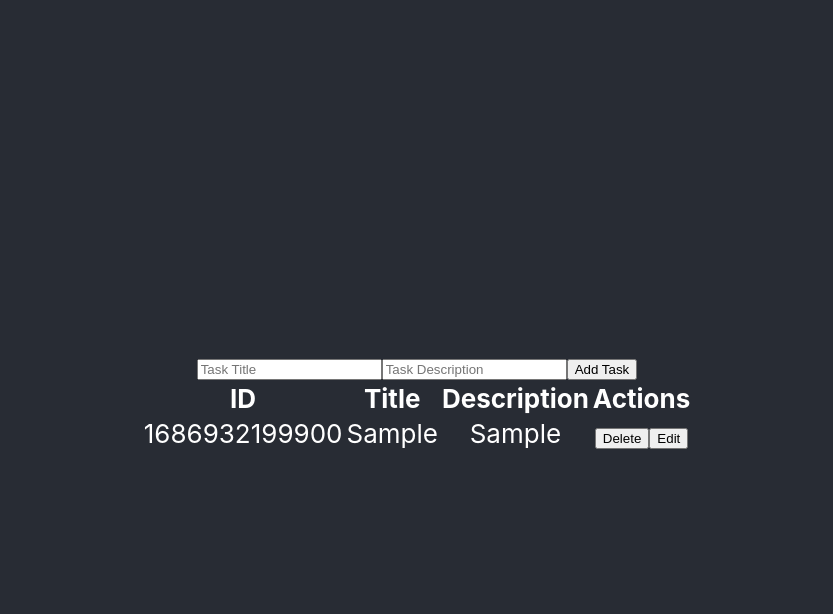
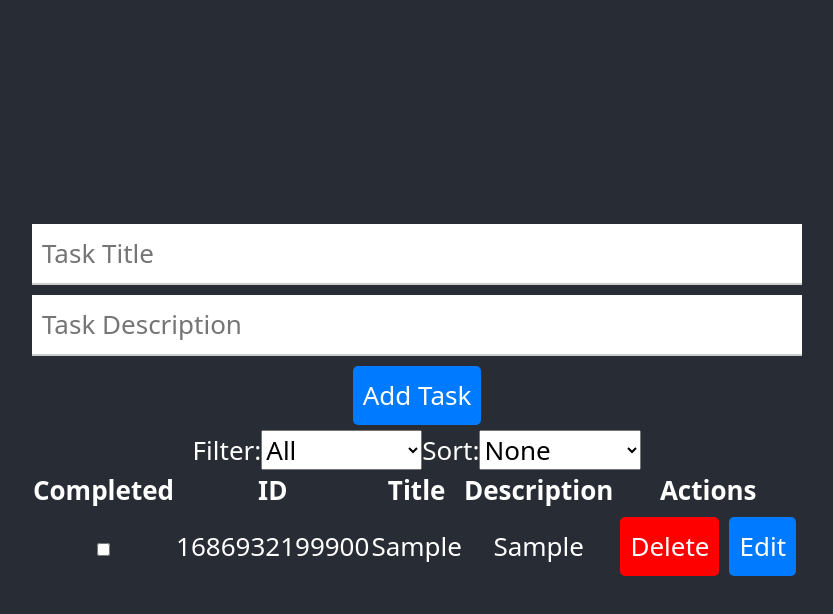
Before and after one commit to lungeloncube/task_management, a React (Create React App) app: page / in a window 1280 px wide. Both pictures are taken after typing "Sample", "Sample" into the empty fields and a click on the button "Add Task". Shown: the top 614 px of the page, without its empty margins (223-1056 px from the left). Built offline with nearby package versions, Linux system fonts and the light colour scheme.

Commit message:
Adding filtering, sorting and sessions

```diff
--- a/src/components/Task.js
+++ b/src/components/Task.js
@@ -3,7 +3,7 @@ import TaskEditor from './TaskEditor';
 
 
 const Task = (props) => {
-  const { task , onDelete, onEdit} = props;
+  const { task , onDelete, onEdit, toggleComplete} = props;
   const [isEditing, setIsEditing] =useState(false)
 
   const handleEditClick=()=>{
@@ -15,22 +15,28 @@ const Task = (props) => {
     setIsEditing(false);
   };
 
+  function handleCancelClick() {
+    setIsEditing(false);
+  }
+
 
   return (
 
 <>
+
 {isEditing ? (
   //Not sure how to display this need to implement a pop up modal if its possible
  <div >
-      <TaskEditor task={task} onSave={handleSave} /></div>
+      <TaskEditor task={task} onSave={handleSave} onCancelClick={handleCancelClick} /></div>
       ) :
     <tr>
+      <td><input type="checkbox" checked={task.completed} onChange={() => toggleComplete(task.id)} /></td>
       <td>{task.id}</td>
       <td>{task.title}</td>
       <td>{task.description}</td>
       <td>
-        <button onClick={() => onDelete(task.id)}>Delete</button>
-        <button onClick={handleEditClick}>Edit</button>
+        <button className="my-button-delete" onClick={() => onDelete(task.id)}>Delete</button>
+        <button className="my-button-edit" onClick={handleEditClick}>Edit</button>
 
       </td>
     </tr>}
--- a/src/components/TaskEditor.js
+++ b/src/components/TaskEditor.js
@@ -1,27 +1,25 @@
 import React, { useState, useEffect } from 'react';
+import './TaskForm.css';
 import { Dialog } from '@headlessui/react'
 
-export default ({ task , isEditting, onSave }) => {
+export default ({ task , isEditting, onSave, onCancelClick }) => {
   const [title, setTitle] = useState(task.title);
   const [description, setDescription] = useState(task.description);
-  const [tempData, setTempData] = useState();
-  const[changed, setChanged]= useState(false);
-  let [isOpen, setIsOpen] = useState(true)
-  useEffect(() => {
-    console.log("data", tempData)
-    console.log("changed", changed)
-  })
+  // const [tempData, setTempData] = useState();
+  // const[changed, setChanged]= useState(false);
+  // let [isOpen, setIsOpen] = useState(true)
+
+  // useEffect(() => {
+  //   console.log("data", tempData)
+  //   console.log("changed", changed)
+  // })
 
   const handleTitleChange = (event) => {
     setTitle(event.target.value);
-    setChanged(true);
-    setTempData({ name: event.target.value });
   };
 
   const handleDescriptionChange = (event) => {
     setDescription(event.target.value);
-    setChanged(true);
-    setTempData({ name: event.target.value });
   };
 
   const handleSubmit = (event) => {
@@ -29,13 +27,18 @@ export default ({ task , isEditting, onSave }) => {
     onSave({ title, description });
   };
 
+  function handleCancelClick() {
+    onCancelClick();
+  }
+
 
   return (
     <div>
-    <form onSubmit={handleSubmit}>
-    <input type="text" name="title" placeholder="Task Title" value={title} onChange={handleTitleChange} />
-    <input type="text" name="description" placeholder="Task Description" value={description} onChange={handleDescriptionChange} />
-    <button type="submit">Save</button>
+    <form className="my-form" onSubmit={handleSubmit}>
+    <input className="my-input" type="text" name="title" placeholder="Task Title" value={title} onChange={handleTitleChange} />
+    <input className="my-input" type="text" name="description" placeholder="Task Description" value={description} onChange={handleDescriptionChange} />
+    <button className="my-button-save" type="submit">Save</button>
+    <button className="my-button-cancel" onClick={handleCancelClick}>Cancel</button>
   </form>
  </div>
 
--- /dev/null
+++ b/src/components/TaskForm.css
@@ -0,0 +1,63 @@
+.my-form {
+    display: flex;
+    flex-direction: column;
+    align-items: center;
+  }
+
+  .my-input {
+    padding: 10px;
+    margin: 5px;
+    border: none;
+    border-bottom: 2px solid #ccc;
+    width: 100%;
+  }
+
+  .my-button-add {
+    padding: 10px;
+    margin: 5px;
+    background-color: #007bff;
+    color: #fff;
+    border: none;
+    border-radius: 5px;
+    cursor: pointer;
+  }
+
+    .my-button-save {
+        padding: 10px;
+        margin: 5px;
+        background-color: #05972a;
+        color: #fff;
+        border: none;
+        border-radius: 5px;
+        cursor: pointer;
+  }
+
+  .my-button-cancel {
+    padding: 10px;
+    margin: 5px;
+    background-color: #ff0000;
+    color: #fff;
+    border: none;
+    border-radius: 5px;
+    cursor: pointer;
+}
+
+.my-button-delete {
+    padding: 10px;
+    margin: 5px;
+    background-color: #ff0000;
+    color: #fff;
+    border: none;
+    border-radius: 5px;
+    cursor: pointer;
+}
+
+.my-button-edit {
+    padding: 10px;
+    margin: 5px;
+    background-color: #007bff;
+    color: #fff;
+    border: none;
+    border-radius: 5px;
+    cursor: pointer;
+}
--- a/src/components/TaskForm.js
+++ b/src/components/TaskForm.js
@@ -1,4 +1,5 @@
 import React, { useState } from "react";
+import './TaskForm.css';
 
 function TaskForm({addTask}) {
   const [title, setTitle] = useState("");
@@ -14,17 +15,23 @@ function TaskForm({addTask}) {
 
   function handleSubmit(event) {
     event.preventDefault();
-    addTask({ id: Date.now(), title: title, description: description });
+    addTask({ id: Date.now(), title: title, description: description, completed: false });
     setTitle("");
     setDescription("");
   }
 
   return (
-    <form onSubmit={handleSubmit}>
-      <input type="text" value={title} onChange={handleTitleChange} placeholder="Task Title" />
-      <input type="text" value={description} onChange={handleDescriptionChange} placeholder="Task Description" />
-      <button type="submit">Add Task</button>
-    </form>
+    <form className="my-form" onSubmit={handleSubmit}>
+  <input className="my-input" type="text" value={title} onChange={handleTitleChange} placeholder="Task Title" />
+  <input className="my-input" type="text" value={description} onChange={handleDescriptionChange} placeholder="Task Description" />
+  <button className="my-button-add" type="submit">Add Task</button>
+</form>
+
+    // <form onSubmit={handleSubmit}>
+    //   <input type="text" value={title} onChange={handleTitleChange} placeholder="Task Title" />
+    //   <input type="text" value={description} onChange={handleDescriptionChange} placeholder="Task Description" />
+    //   <button type="submit">Add Task</button>
+    // </form>
   );
 }
 
--- a/src/components/TaskList.js
+++ b/src/components/TaskList.js
@@ -1,13 +1,22 @@
 import React, { useState, useEffect } from 'react';
 import Task from './Task';
 import TaskForm from './TaskForm';
-import TaskEditor from './TaskEditor';
 // import { v4 as uuidv4 } from 'uuid';
 
 function TaskList() {
-  const [tasks, setTasks] = useState([]);
+  // const [tasks, setTasks] = useState([]);
+  const [tasks, setTasks] = useState(() => {
+    const storedTasks = JSON.parse(localStorage.getItem("tasks"));
+    return storedTasks ?? [];
+  });
+  const [filter, setFilter] = useState("all");
+  const [sort, setSort] = useState("none");
   const [idCounter, setIdCounter] = useState(0);
-  const [task, setTask] = useState(null);
+
+
+  useEffect(() => {
+    localStorage.setItem("tasks", JSON.stringify(tasks));
+  }, [tasks]);
 
 
   const addTask = (newTask) => {
@@ -31,17 +40,65 @@ function TaskList() {
   };
 
 
-  useEffect(() => {
-    console.log("selected", task)
-  })
+  function toggleComplete(id) {
+    setTasks(
+      tasks.map((task) =>
+        task.id === id ? { ...task, completed: !task.completed } : task
+      )
+    );
+  }
+
+
+  function filteredTasks() {
+    switch (filter) {
+      case "all":
+        return tasks;
+      case "completed":
+        return tasks.filter((task) => task.completed);
+      case "incomplete":
+        return tasks.filter((task) => !task.completed);
+      default:
+        return tasks;
+    }
+  }
+
+  function sortedTasks() {
+    switch (sort) {
+      case "none":
+        return filteredTasks();
+      case "title":
+        return filteredTasks().sort((a, b) => a.title.localeCompare(b.title));
+      case "description":
+        return filteredTasks().sort((a, b) => a.description.localeCompare(b.description));
+      default:
+        return filteredTasks();
+    }
+  }
+
 
   return (
     <div>
       <TaskForm addTask={addTask} />
 
+      <div>
+        <label>Filter:</label>
+        <select value={filter} onChange={(event) => setFilter(event.target.value)}>
+          <option value="all">All</option>
+          <option value="completed">Completed</option>
+          <option value="incomplete">Incomplete</option>
+        </select>
+        <label>Sort:</label>
+        <select value={sort} onChange={(event) => setSort(event.target.value)}>
+          <option value="none">None</option>
+          <option value="title">Title</option>
+          <option value="description">Description</option>
+        </select>
+      </div>
+
               <table>
         <thead>
           <tr>
+          <th>Completed</th>
             <th>ID</th>
             <th>Title</th>
             <th>Description</th>
@@ -50,8 +107,8 @@ function TaskList() {
         </thead>
         <tbody>
 
-      {tasks.map((task) => (
-        <Task key={task.id} task={task} onDelete={deleteTask} onEdit={editTask}/>
+      {sortedTasks().map((task) => (
+        <Task key={task.id} task={task} onDelete={deleteTask} onEdit={editTask} toggleComplete={toggleComplete}/>
 
 
       ))}
--- a/src/index.js
+++ b/src/index.js
@@ -3,6 +3,7 @@ import ReactDOM from 'react-dom/client';
 import './index.css';
 import App from './App';
 import reportWebVitals from './reportWebVitals';
+import 'bootstrap/dist/css/bootstrap.min.css';
 
 const root = ReactDOM.createRoot(document.getElementById('root'));
 root.render(
```
